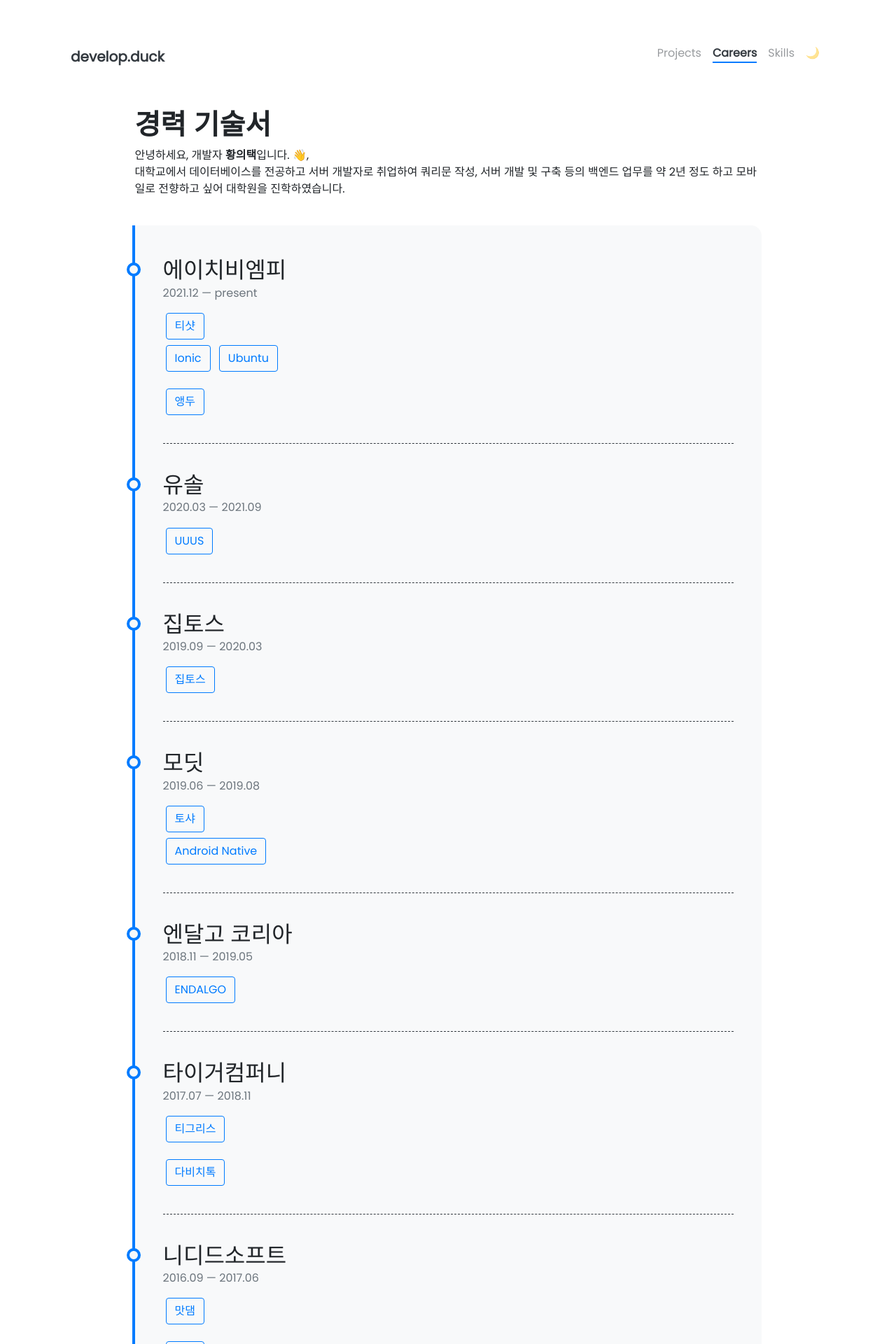
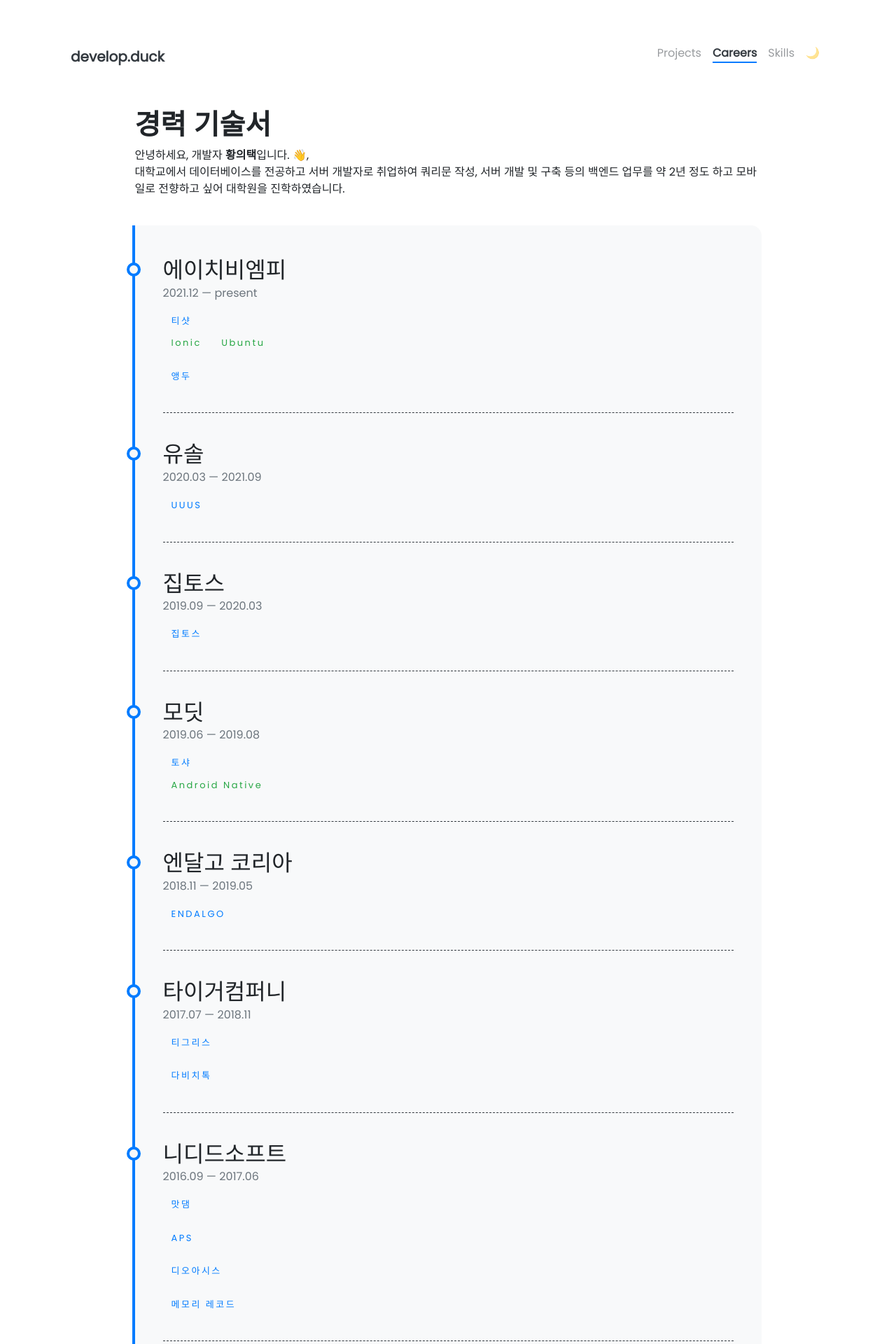
Before and after one commit to developduck/developduck.github.io, a Jekyll site: the page built from pages/careers.md, in a window 1280 px wide. Shown: the top 1920 px of the page at 70% size. Built offline with Jekyll 4.4.1, drawn with Linux system fonts in a browser that asks for light colours; nearby versions of some CDN libraries; emoji names are drawn with the system emoji font.

Commit message:
Feature close #21 링크 버튼 디자인 추가

```diff
--- a/_includes/elements/btn-project-link.html
+++ b/_includes/elements/btn-project-link.html
@@ -1,9 +1 @@
-{% if include.block %}
-  {%- assign block_style = "btn-block" -%}
-{%- else -%}
-  {%- assign block_style = "" -%}
-{%- endif -%}
-
-<a class="m-1 btn btn-{{ include.style | default: 'outline-primary' }} btn-{{ include.size | default: 'md' }} {{ block_style }}" href="{{ include.link | default: '#' }}">
-  {{ include.text | default: "Button" }}
-</a>
+<button class="btn-link primary" onclick="location.href='{{ include.link }}'">{{ include.text | default: "Button" }}</button>
--- a/_includes/elements/btn-skill-link.html
+++ b/_includes/elements/btn-skill-link.html
@@ -1,9 +1,4 @@
-{% if include.block %}
-  {%- assign block_style = "btn-block" -%}
-{%- else -%}
-  {%- assign block_style = "" -%}
-{%- endif -%}
-
-<a class="m-1 btn btn-{{ include.style | default: 'outline-primary' }} btn-{{ include.size | default: 'md' }} {{ block_style }}" href="{{ include.link | default: '#' }}">
+<!-- <span style="cursor: default;" class="badge badge-pill text-primary border border-primary ml-1" onclick="location.href='{{ include.link }}'">
   {{ include.text | default: "Button" }}
-</a>
+</span> -->
+<button class="btn-link success" onclick="location.href='{{ include.link }}'">{{ include.text | default: "Button" }}</button>
--- /dev/null
+++ b/_sass/_buttons.scss
@@ -0,0 +1,35 @@
+.btn-link {
+  padding-left: 12px;
+  padding-right: 12px;
+  padding-top: 6px;
+  padding-bottom: 6px;
+  font-size: 13px;
+  letter-spacing: 2.5px;
+  font-weight: 500;
+  color: black;
+  background-color: rgba(0, 0, 0, 0);
+  border: none;
+  border-radius: 45px;
+  transition: all 0.3s ease 0s;
+  cursor: pointer;
+  outline: none;
+  &.primary {
+    color: $primary;
+  }
+  &.success {
+    color: $success;
+  }
+}
+
+.btn-link:hover {
+  background-color: black;
+  color: #fff;
+  transform: translateY(-5px);
+  text-decoration: none;
+  &.primary {
+    background-color: $primary;
+  }
+  &.success {
+    background-color: $success;
+  }
+}
--- a/_sass/portfolYOU.scss
+++ b/_sass/portfolYOU.scss
@@ -16,4 +16,5 @@
         "timeline",
         "autumn",
         "theme",
-        "theme-dark";
+        "theme-dark",
+        "buttons";
```
